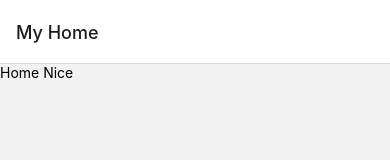
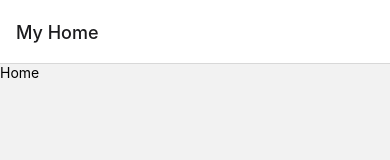
Before and after one commit to kwakyebrilliant/MainApp-mobile, a React Native app: screen / in a window 390 px wide. Shown: the top 160 px of the page. Built offline with nearby package versions, Linux system fonts and the light colour scheme.

Commit message:
home updates

```diff
--- a/src/Screens/Home/Home.js
+++ b/src/Screens/Home/Home.js
@@ -5,7 +5,7 @@ import styles from '../Home/styles';
 const Home = () => {
   return (
     <View style={styles.container}>
-      <Text>Home Nice</Text>
+      <Text>Home</Text>
     </View>
   );
 };
```
